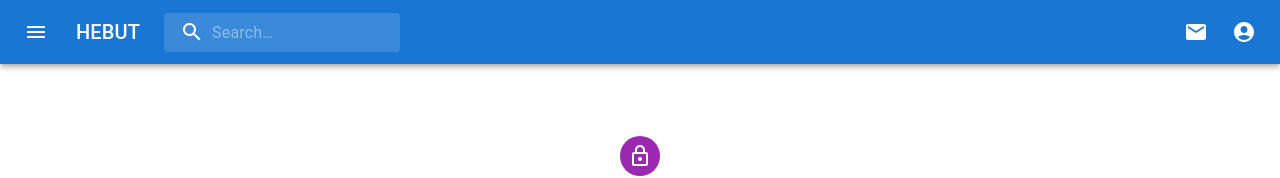
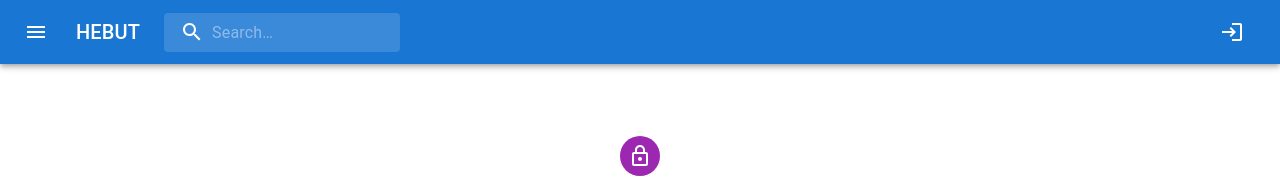
Before and after one commit to zwy923/hebutBa, a React (Create React App) app in the folder client/: page /register in a window 1280 px wide. Shown: the top 178 px of the page. Built offline with nearby package versions, Linux system fonts and the light colour scheme.

Commit message:
0.53
handle header logic

```diff
--- a/client/src/components/header.js
+++ b/client/src/components/header.js
@@ -1,4 +1,4 @@
-import * as React from 'react';
+import React from 'react';
 import { styled, alpha } from '@mui/material/styles';
 import AppBar from '@mui/material/AppBar';
 import Box from '@mui/material/Box';
@@ -14,6 +14,10 @@ import SearchIcon from '@mui/icons-material/Search';
 import AccountCircle from '@mui/icons-material/AccountCircle';
 import MailIcon from '@mui/icons-material/Mail';
 import MoreIcon from '@mui/icons-material/MoreVert';
+import ExitToAppIcon from '@mui/icons-material/ExitToApp';
+import LoginIcon from '@mui/icons-material/Login';
+import { useNavigate } from 'react-router-dom';
+
 
 const Search = styled('div')(({ theme }) => ({
   position: 'relative',
@@ -55,12 +59,18 @@ const StyledInputBase = styled(InputBase)(({ theme }) => ({
   },
 }));
 
-export default function Header() {
+export default function Header({ isLoggedIn, onLogout }) {
   const [anchorEl, setAnchorEl] = React.useState(null);
   const [mobileMoreAnchorEl, setMobileMoreAnchorEl] = React.useState(null);
 
   const isMenuOpen = Boolean(anchorEl);
   const isMobileMenuOpen = Boolean(mobileMoreAnchorEl);
+
+  const navigate = useNavigate();
+
+  const onLogin = () =>{
+    navigate('/login')
+  }
 
   const handleProfileMenuOpen = (event) => {
     setAnchorEl(event.currentTarget);
@@ -174,13 +184,27 @@ export default function Header() {
           </Search>
           <Box sx={{ flexGrow: 1 }} />
           <Box sx={{ display: { xs: 'none', md: 'flex' } }}>
-
-            <IconButton size="large" aria-label="show 4 new mails" color="inherit">
+          {isLoggedIn ?(
+            <IconButton size="large"  color="inherit" onClick={onLogout}>
+              <Badge badgeContent={0} color="error">
+                <ExitToAppIcon />
+              </Badge>
+            </IconButton>
+          ) : (
+            <></>
+          )
+          }
+          {isLoggedIn ?(
+            <IconButton size="large"  color="inherit">
               <Badge badgeContent={0} color="error">
                 <MailIcon />
               </Badge>
             </IconButton>
-
+          ) : (
+            <></>
+          )
+          }
+          {isLoggedIn ?(
             <IconButton
               size="large"
               edge="end"
@@ -192,7 +216,13 @@ export default function Header() {
             >
               <AccountCircle />
             </IconButton>
-
+          ) : (
+            <IconButton size="large"  color="inherit" onClick={onLogin}>
+              <Badge badgeContent={0} color="error">
+                <LoginIcon />
+              </Badge>
+            </IconButton>
+          )}
           </Box>
           <Box sx={{ display: { xs: 'flex', md: 'none' } }}>
             <IconButton
```
Also changed, not shown: 1 other file (tests, documents, lock files or other folders).
